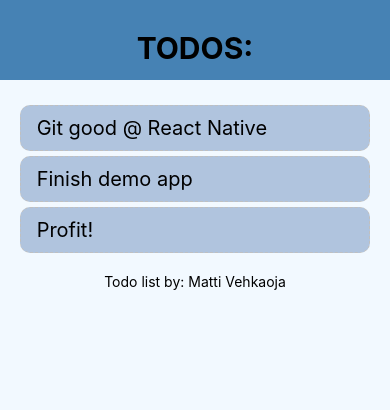
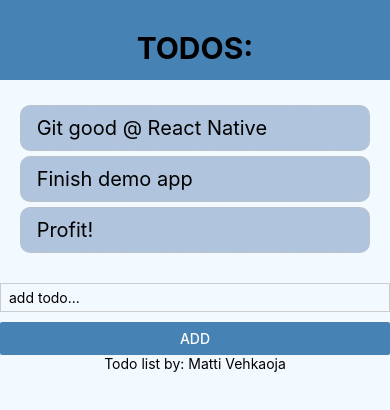
Before and after one commit to mvehkaoj/reactNativeDemo, a React Native app: screen / in a window 390 px wide. Shown: the top 410 px of the page. Built offline with nearby package versions, Linux system fonts and the light colour scheme.

Commit message:
Add todos!
Added Addtodo component with form and a button, made submitHandler function to the App.js and made it callable with the button.

```diff
--- a/App.js
+++ b/App.js
@@ -2,6 +2,7 @@ import React, {useState} from 'react';
 import { StyleSheet, Text, View, FlatList } from 'react-native';
 import Header from './components/Header'
 import Todoitem from './components/Todoitem'
+import Addtodo from './components/Addtodo'
 
 export default function App() {
 
@@ -14,6 +15,15 @@ export default function App() {
   const pressHandler = (key) => {
     setTodo((prevTodos) => {
         return prevTodos.filter(todo => todo.key != key);
+    })
+  }
+
+  const submitHandler = (text) => {
+    setTodo((prevTodos) => {
+      return [
+        { todoItem: text, key: Math.random().toString() },
+        ...prevTodos
+      ];
     })
   }
 
@@ -37,7 +47,7 @@ export default function App() {
 
       <View style={styles.addForm}>
       {/* add form here */}
-
+          <Addtodo submitHandler={submitHandler} />
       </View>
 
 
--- /dev/null
+++ b/components/Addtodo.js
@@ -0,0 +1,32 @@
+import React, { Component } from 'react'
+import { Text, StyleSheet, View, TextInput, Button } from 'react-native'
+
+export default class Addtodo extends Component {
+
+    state = {text: ''}
+
+    render() {
+
+
+        return (
+            <View>
+                <TextInput
+                style={styles.inputBox}
+                placeholder='add todo...'
+                onChangeText={(text) => this.setState({text})}
+                />
+                <Button title='Add' color='steelblue' onPress={() => this.props.submitHandler(this.state.text)}/>
+            </View>
+        )
+    }
+}
+
+const styles = StyleSheet.create({
+    inputBox: {
+        marginVertical: 10,
+        paddingHorizontal: 8,
+        paddingVertical: 5,
+        borderWidth: 1,
+        borderColor: '#ccc',
+    }
+})
```
